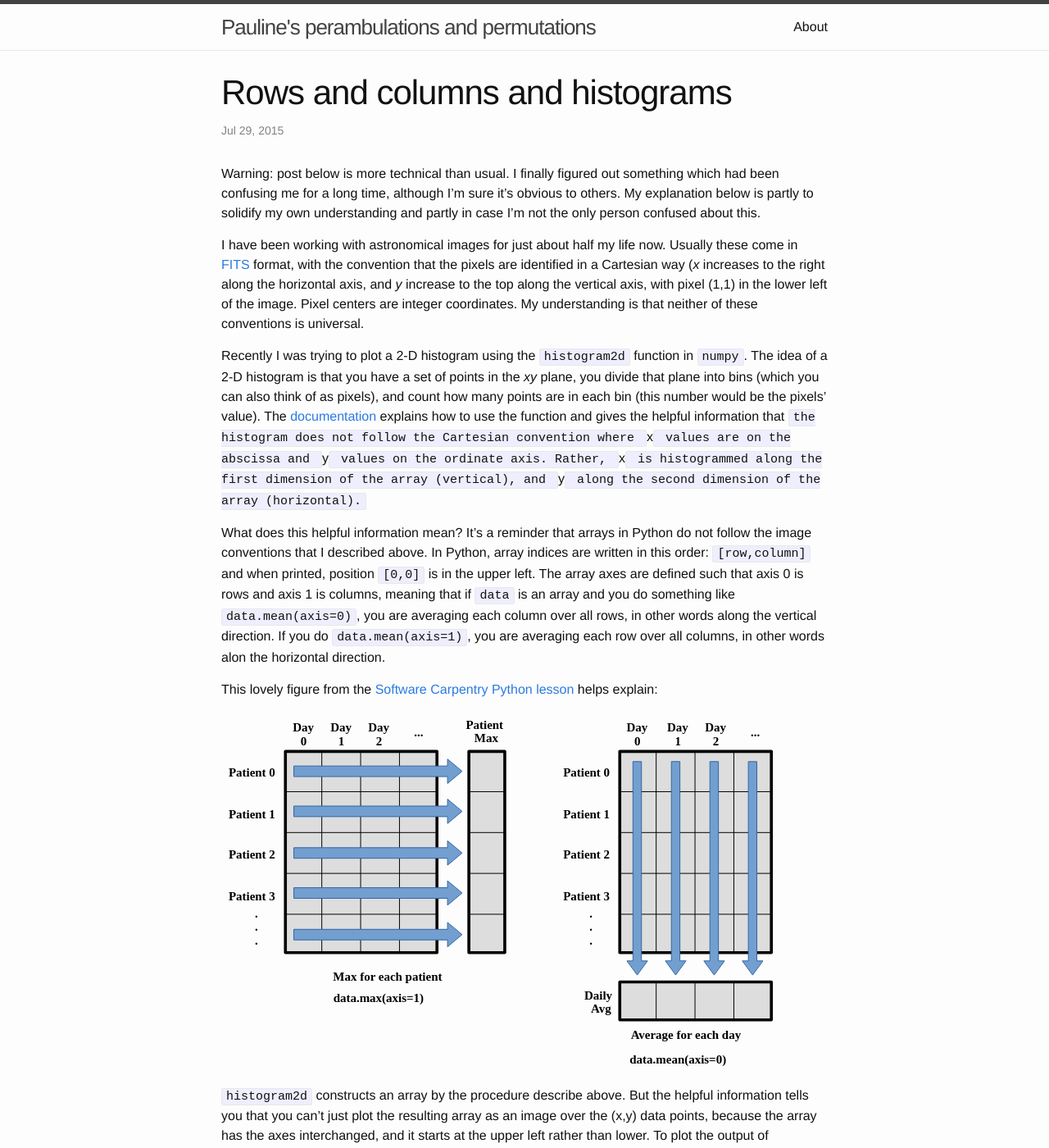
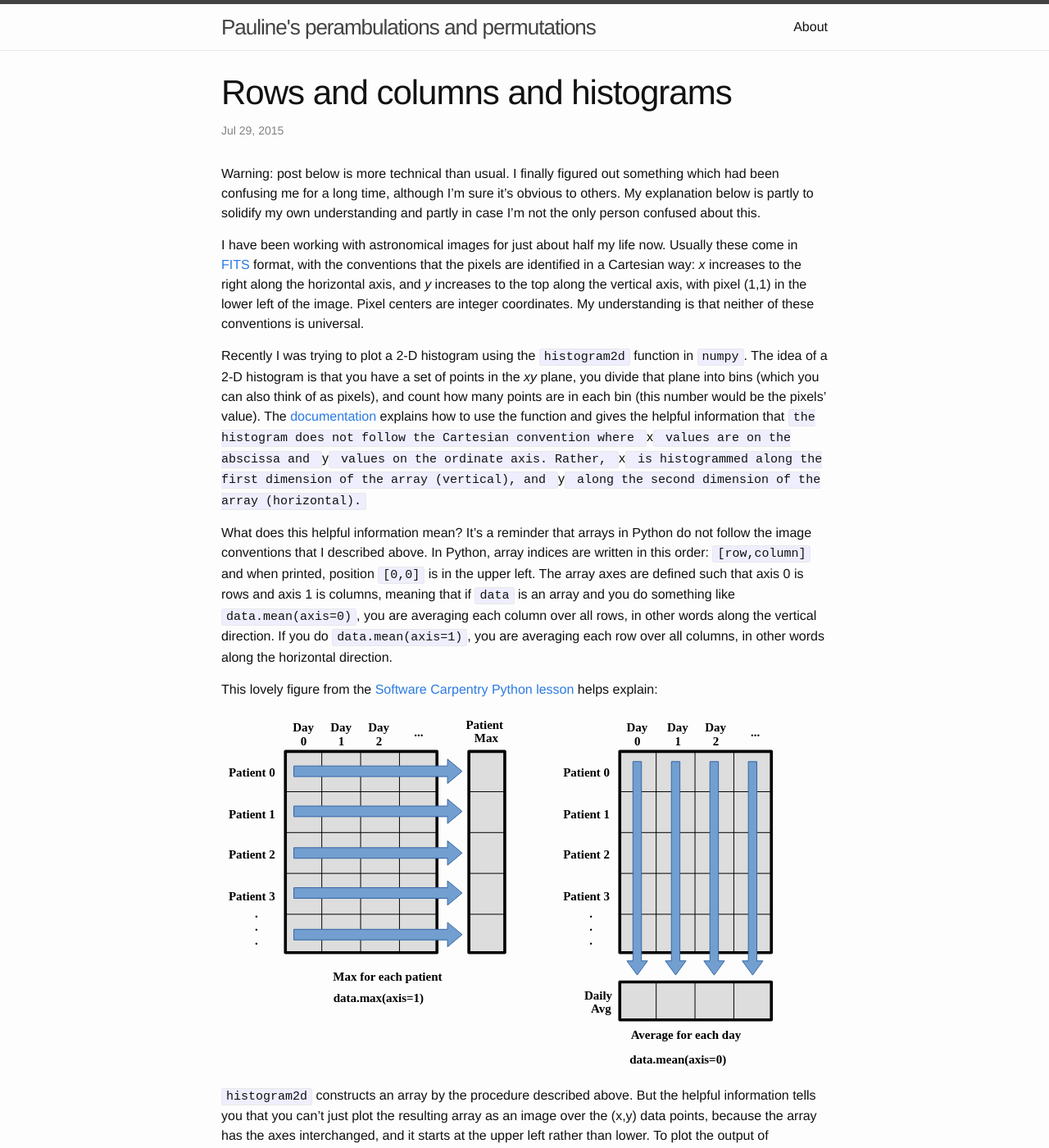
Before and after one commit to PBarmby/PBarmby.github.io, a Jekyll site: the page built from _posts/2015-07-29-rows-and-columns-and-histograms.markdown, in a window 1280 px wide and 1400 px high. Shown: the whole window at 82% size. Built offline with Jekyll 4.4.1, drawn with Linux system fonts in a browser that asks for light colours; comment, search, counter and statistics services are not loaded; some of the changed text lies outside the part shown.

```diff
--- a/_posts/2015-07-29-rows-and-columns-and-histograms.markdown
+++ b/_posts/2015-07-29-rows-and-columns-and-histograms.markdown
@@ -12,9 +12,9 @@ My explanation below is partly to solidify my own understanding and partly in ca
 I'm not the only person confused about this.
 
 I have been working with astronomical images for just about half my life now.
-Usually these come in [FITS](http://fits.gsfc.nasa.gov/fits_documentation.html) format, with the convention that the
-pixels are identified in a Cartesian way (*x* increases to the right along
-the horizontal axis, and *y* increase to the top along the vertical axis, with pixel
+Usually these come in [FITS](http://fits.gsfc.nasa.gov/fits_documentation.html) format, with the conventions that the
+pixels are identified in a Cartesian way: *x* increases to the right along
+the horizontal axis, and *y* increases to the top along the vertical axis, with pixel
 (1,1) in the lower left of the image. Pixel centers are integer coordinates.
 My understanding is that neither of these conventions is universal.
 
@@ -33,13 +33,13 @@ this order: `[row,column]` and when printed, position `[0,0]` is in the upper le
 The array axes are defined such that axis 0 is rows and axis 1 is columns,  meaning that if `data`
 is an array and you do something like `data.mean(axis=0)`, you are averaging each column over all
 rows, in other words along the vertical direction. If you do `data.mean(axis=1)`, you are averaging
-each row over all columns, in other words alon the horizontal direction.
+each row over all columns, in other words along the horizontal direction.
 
 This lovely figure from the [Software Carpentry Python lesson](http://swcarpentry.github.io/python-novice-inflammation/) helps explain:
 
 ![Operations across axes, via Software Carpentry]({{ site.url }}/stuff/python-operations-across-axes.svg)
 
-`histogram2d` constructs an array by the procedure describe above.
+`histogram2d` constructs an array by the procedure described above.
 But the helpful information tells you that you can't just plot the resulting array as an image over the (x,y) data points,
 because the array has the axes interchanged, and it starts at the upper left rather than lower.
 To plot the output of histogram2d with the data points, you have to either:
```
Also changed, not shown: other parts of _posts/2015-07-29-rows-and-columns-and-histograms.markdown (+4 -1 lines).
